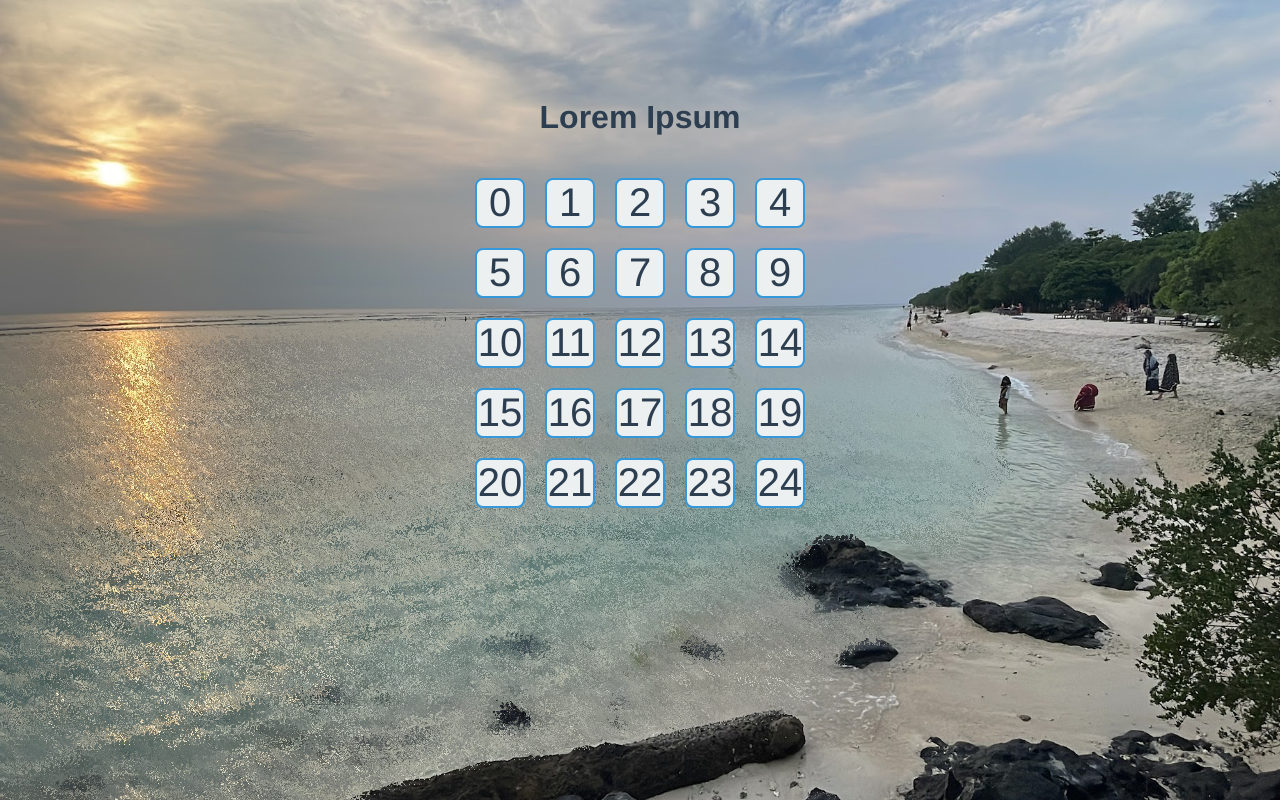
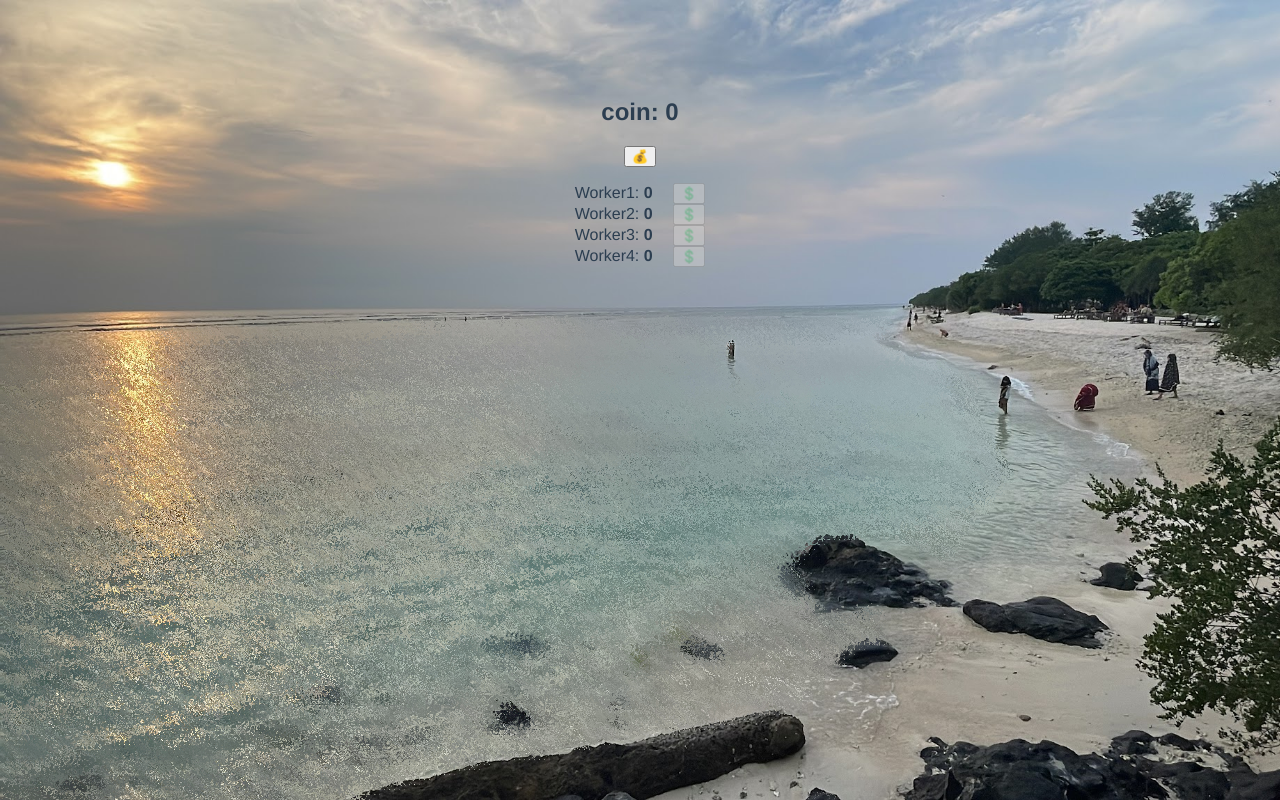
Before and after one commit to Alex1842/alpha, a Vue app: page / in a window 1280 px wide. Built offline with nearby package versions, Linux system fonts and the light colour scheme.

Commit message:
Basic Idle works

```diff
--- a/src/App.vue
+++ b/src/App.vue
@@ -1,35 +1,46 @@
 <template>
   <Background></Background>
-  <h1>Lorem Ipsum</h1>
-  <section class="game-board" :style="gridStyles">
-    <Card class="card" v-for="num in nArray" :key="num" :id="num" :value="num"></Card>
+  <section>
+    <CoinsCounter :coins="coins"></CoinsCounter>
+    <p>
+      <button @click="coins++">💰</button>
+    </p>
+    <Worker v-for="worker in workers" :key="worker.id" :worker="worker" :coins="coins" @pay="payWorker"></Worker>
   </section>
 </template>
 
 <script>
 import Background from './components/Background.vue';
-import Card from './components/Card.vue';
+import Worker from './components/Worker.vue';
+import CoinsCounter from './components/CoinsCounter.vue';
+import content from './content/workers.json';
 
 export default {
   name: 'App',
   components: {
     Background,
-    Card
+    CoinsCounter,
+    Worker
   },
-  data() {
+  data: function () {
     return {
-      n: 5 // Alapértelmezett grid méret, de dinamikusan módosítható
+      coins: 0,
+      workers: content.map(worker => ({ ...worker, amount: 0 }))
     };
   },
-  computed: {
-    nArray() {
-      return Array.from({ length: this.n * this.n }, (_, i) => i);
-    },
-    gridStyles() {
-      return {
-        gridTemplateColumns: `repeat(${this.n}, 50px)`,
-        gridTemplateRows: `repeat(${this.n}, 50px)`,
-      };
+  mounted: function () {
+    setInterval(() => {
+      this.coins += 1 * this.workers[0].amount * 1
+      this.coins += 1 * this.workers[1].amount * 3
+      this.coins += 1 * this.workers[2].amount * 5
+    }, 420)
+  },
+  methods: {
+    payWorker(workerIndex, paymentAmount) {
+      if (this.coins >= paymentAmount) {
+        this.coins -= paymentAmount;
+        this.workers[workerIndex].amount++;
+      }
     }
   }
 }
@@ -66,33 +77,4 @@ export default {
   transform: scale(1.05);
   box-shadow: 0 4px 8px rgba(0, 0, 0, 0.2);
 }
-
-.game-board {
-  display: grid;
-  grid-gap: 10px;
-  justify-content: center;
-  width: 100%;
-  padding: 20px;
-  box-sizing: border-box;
-}
-
-@media (min-width: 600px) {
-  .game-board {
-    grid-gap: 15px;
-  }
-
-  .card {
-    font-size: 2rem;
-  }
-}
-
-@media (min-width: 900px) {
-  .game-board {
-    grid-gap: 20px;
-  }
-
-  .card {
-    font-size: 2.5rem;
-  }
-}
 </style>
--- a/src/components/Card.vue
+++ b/src/components/Card.vue
@@ -1,17 +1,25 @@
 <template>
-  <div class="card">
+  <div :style="{ backgroundColor: randomColor }" class="card">
     {{value}}
   </div>
 </template>
 
 <script>
 export default {
-  name: 'C-Card',
+  name: 'CCard',
   props: {
     value: {
       type: Number,
       required: true
     }
+  },
+  computed: {
+    randomColor() {
+      var r = Math.floor(Math.random() * 256);
+      var g = Math.floor(Math.random() * 256);
+      var b = Math.floor(Math.random() * 256);
+      return `rgb(${r},${g},${b})`;
+    }
   }
 }
 </script>
--- /dev/null
+++ b/src/components/CoinsCounter.vue
@@ -0,0 +1,18 @@
+<template>
+  <h1>coin: {{ coins }}</h1>
+</template>
+
+<script>
+export default {
+  name: 'CoinsCounter',
+  props: {
+    coins: {
+      type: Number,
+      required: true
+    }
+  }
+}
+</script>
+
+<style scoped>
+</style>
--- /dev/null
+++ b/src/components/Worker.vue
@@ -0,0 +1,38 @@
+<template>
+  <div>
+    <span>
+      {{ worker.name }}: <strong> {{ worker.amount }}</strong>
+    </span>
+    <button class="buyButton" @click="payWorker" :disabled="coins < worker.price"> 💲</button>
+  </div>
+</template>
+
+<script>
+export default {
+  name: 'CWorker',
+  props: {
+    worker: {
+      type: Object,
+      required: true
+    },
+    coins: {
+      type: Number,
+      required: true
+    }
+  },
+  emits: ['pay'],
+  methods: {
+    payWorker() {
+      if (this.coins >= this.worker.price) {
+        this.$emit('pay', this.worker.id, this.worker.price);
+      }
+    }
+  }
+}
+</script>
+
+<style>
+.buyButton{
+  margin-left: 20px;
+}
+</style>
--- /dev/null
+++ b/src/content/workers.json
@@ -0,0 +1,24 @@
+[{
+        "id": "0",
+        "name": "Worker1",
+        "amount": 0,
+        "price": "10"
+    },
+    {
+        "id": "1",
+        "name": "Worker2",
+        "amount": 0,
+        "price": "30"
+    },
+    {
+        "id": "2",
+        "name": "Worker3",
+        "amount": 0,
+        "price": "50"
+    }, {
+        "id": "3",
+        "name": "Worker4",
+        "amount": 0,
+        "price": "100"
+    }
+]
```
Also changed, not shown: src/components/Canvas.vue (added, +37 -0 lines).
